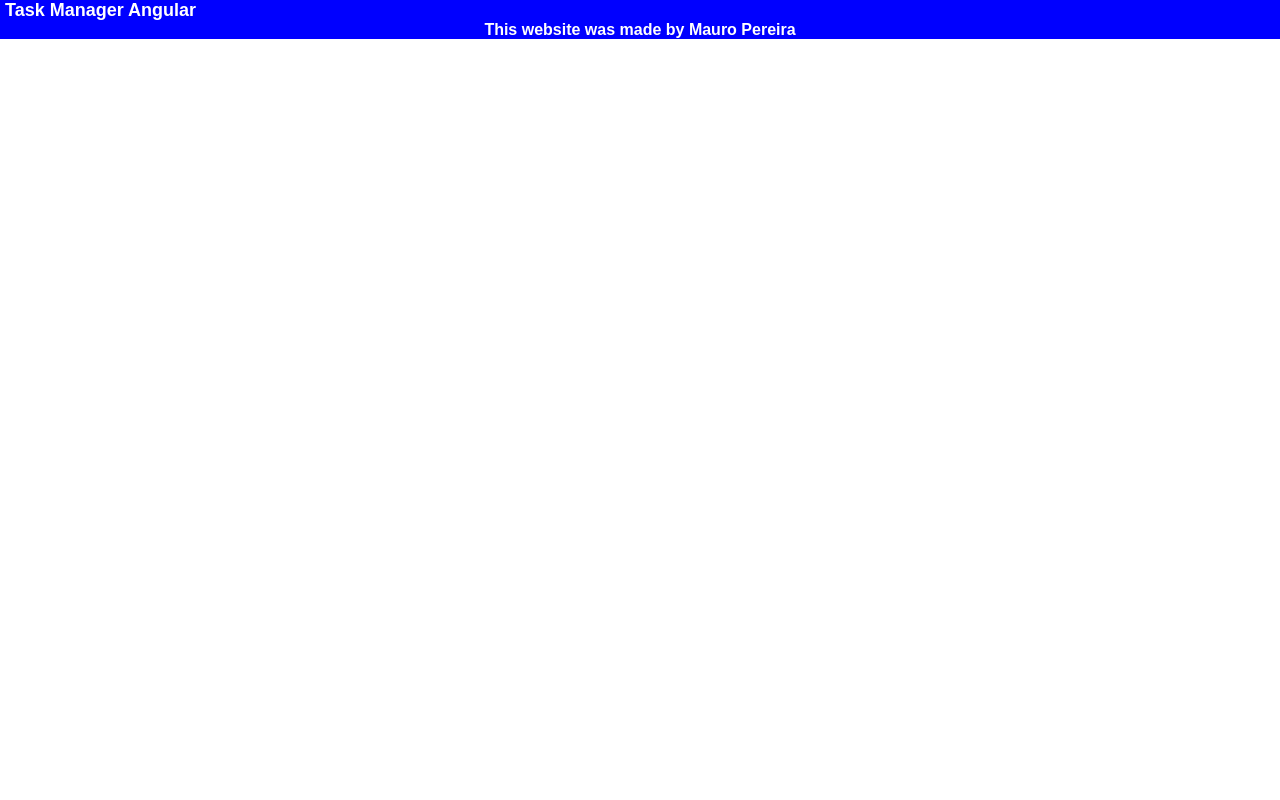
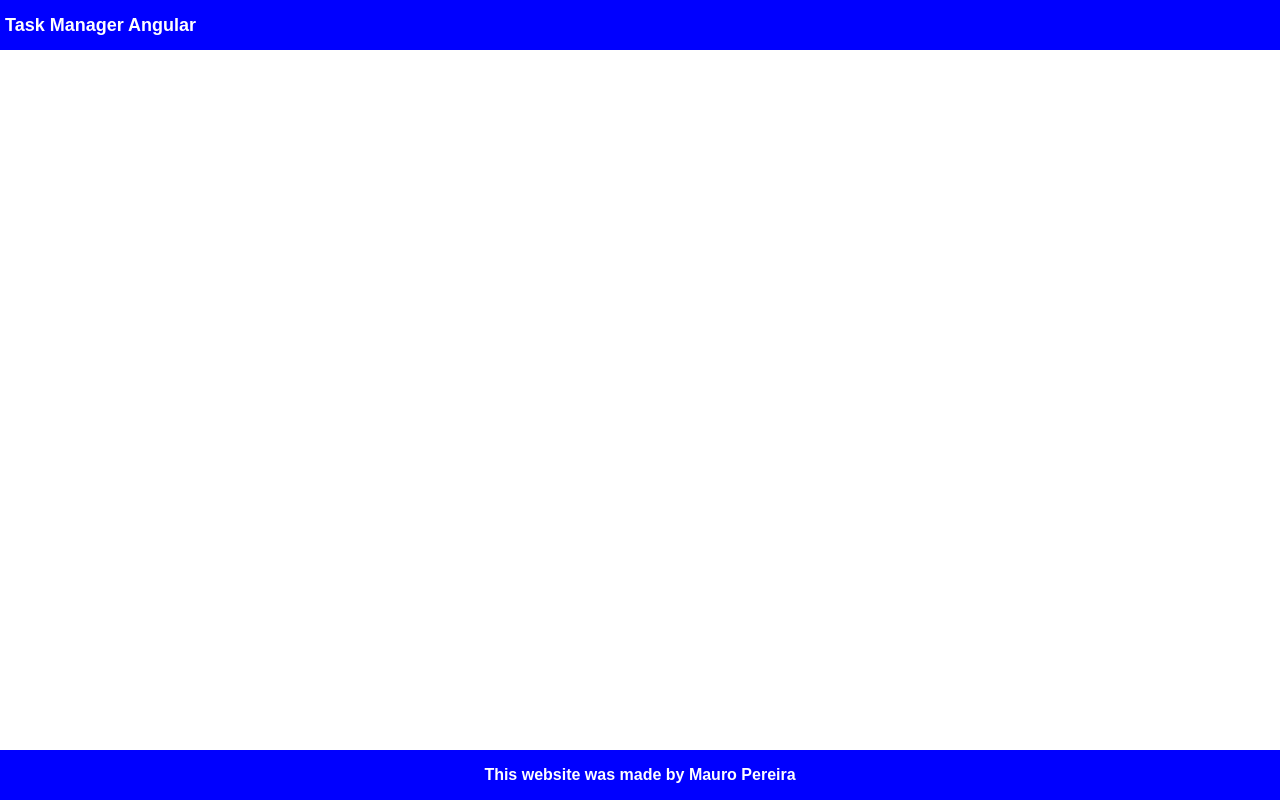
Before and after one commit to Mauro-Pereira/ToDoList-Angular, an Angular app: page / in a window 1280 px wide. Built offline with nearby package versions, Linux system fonts and the light colour scheme.

Commit message:
fix: fixing css style in header, app and foot components

```diff
--- a/src/app/app.component.css
+++ b/src/app/app.component.css
@@ -1,5 +1,9 @@
-div{
-    background-color: green;
-    width: 100%;
-    height: 15%;
-}
+.container {
+    display: flex;
+    flex-direction: column;
+    height: 100%;
+  }
+
+  .content {
+    flex-grow: 1;
+  }
--- a/src/app/app.component.html
+++ b/src/app/app.component.html
@@ -1,2 +1,7 @@
-<app-header></app-header>
-<app-foot></app-foot>
+<div class="container">
+    <app-header></app-header>
+    <div class="content">
+      <!-- seu conteúdo principal -->
+    </div>
+    <app-foot></app-foot>
+  </div>
--- a/src/app/foot/foot.component.css
+++ b/src/app/foot/foot.component.css
@@ -6,5 +6,6 @@ footer{
     color: white;
     font-family: sans-serif;
     font-weight: bold;
+    height: 50px;
 
 }
--- a/src/app/header/header.component.css
+++ b/src/app/header/header.component.css
@@ -1,6 +1,6 @@
 header{
     background-color: blue;
-    height: 10%;
+    height: 50px;
     color: white;
     font-family: sans-serif, Helvetica, sans-serif;
     font-size: large;
--- a/src/styles.css
+++ b/src/styles.css
@@ -1,6 +1,7 @@
 /* You can add global styles to this file, and also import other style files */
 
-*{
+html, body, app-root {
+    height: 100%;
     margin: 0;
     padding: 0;
-}
+  }
```
